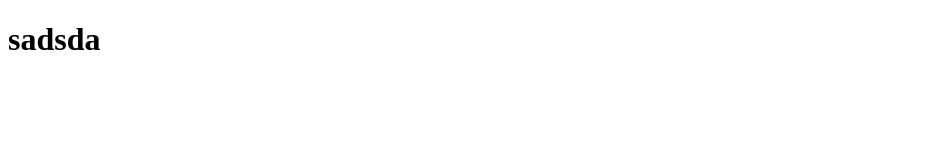
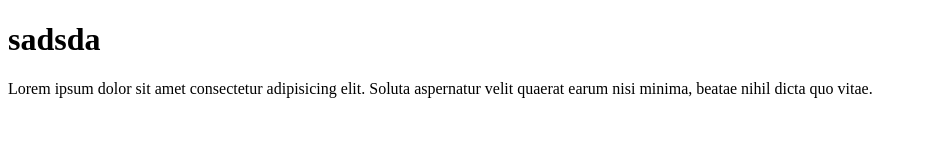
Before and after one commit to Yarik-Litvinenko/testgit, a plain HTML site: page index.html in a window 1280 px wide. Shown: the whole page, without its empty margins (0-927 px from the left). Drawn offline with Linux system fonts and the light colour scheme.

Commit message:
Last Izmeneniye

```diff
--- a/index.html
+++ b/index.html
@@ -7,5 +7,6 @@
 </head>
 <body>
     <h1>sadsda</h1>
+    <p>Lorem ipsum dolor sit amet consectetur adipisicing elit. Soluta aspernatur velit quaerat earum nisi minima, beatae nihil dicta quo vitae.</p>
 </body>
 </html>
```
